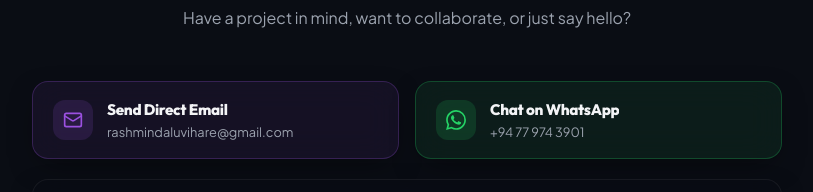
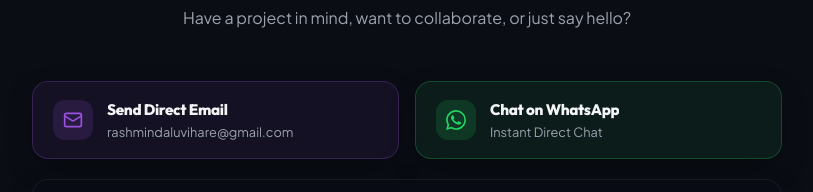
Before and after one commit to rashminda-aluvihare/My-portfolio, a React (Vite) app: page / in a window 1280 px wide. Shown: the part 8160-8352 px from the top of the page, without its empty margins (233-1046 px from the left). Built offline with nearby package versions, Linux system fonts and the light colour scheme; no server answers.

Commit message:
Fix mobile screen responsiveness for contact cards grid and hide raw phone number

```diff
--- a/src/components/Contact.jsx
+++ b/src/components/Contact.jsx
@@ -90,7 +90,7 @@ export default function Contact() {
         {/* Contact Form Container */}
         <div style={{ maxWidth: '750px', margin: '0 auto', display: 'flex', flexDirection: 'column', gap: '20px' }}>
           {/* Direct Email & WhatsApp Contact Options */}
-          <div style={{ display: 'grid', gridTemplateColumns: '1fr 1fr', gap: '16px' }} className="contact-direct-grid">
+          <div style={{ display: 'grid', gridTemplateColumns: 'repeat(auto-fit, minmax(260px, 1fr))', gap: '16px' }} className="contact-direct-grid">
             {/* Direct Email Card */}
             <a
               href="mailto:rashmindaluvihare@gmail.com"
@@ -126,6 +126,7 @@ export default function Contact() {
                   display: 'flex',
                   alignItems: 'center',
                   justifyContent: 'center',
+                  flexShrink: 0,
                 }}
               >
                 <Mail size={20} style={{ color: 'var(--accent-purple)' }} />
@@ -175,13 +176,14 @@ export default function Contact() {
                   display: 'flex',
                   alignItems: 'center',
                   justifyContent: 'center',
+                  flexShrink: 0,
                 }}
               >
                 <svg viewBox="0 0 24 24" width="20" height="20" fill="currentColor" style={{ color: '#25D366' }}><path d="M17.472 14.382c-.297-.149-1.758-.867-2.03-.967-.273-.099-.471-.148-.67.15-.197.297-.767.966-.94 1.164-.173.199-.347.223-.644.075-.297-.15-1.255-.463-2.39-1.475-.883-.788-1.48-1.761-1.653-2.059-.173-.297-.018-.458.13-.606.134-.133.298-.347.446-.521.151-.172.2-.296.3-.495.099-.198.05-.372-.025-.521-.075-.148-.669-1.611-.916-2.206-.242-.579-.487-.501-.669-.51l-.57-.01c-.198 0-.52.074-.792.372s-1.04 1.016-1.04 2.479 1.065 2.876 1.213 3.074c.149.198 2.095 3.2 5.076 4.487.709.306 1.263.489 1.694.626.712.226 1.36.194 1.872.118.571-.085 1.758-.719 2.006-1.413.248-.695.248-1.29.173-1.414-.074-.124-.272-.198-.57-.347m-5.421 7.403h-.004a9.87 9.87 0 01-5.031-1.378l-.361-.214-3.741.982.998-3.648-.235-.374a9.86 9.86 0 01-1.51-5.26c.001-5.45 4.436-9.884 9.888-9.884 2.64 0 5.122 1.03 6.988 2.898a9.825 9.825 0 012.893 6.994c-.003 5.45-4.437 9.884-9.885 9.884m8.413-18.297A11.815 11.815 0 0012.05 0C5.495 0 .16 5.335.157 11.892c0 2.096.547 4.142 1.588 5.945L.057 24l6.305-1.654a11.882 11.882 0 005.683 1.448h.005c6.554 0 11.89-5.335 11.893-11.893a11.821 11.821 0 00-3.48-8.413"/></svg>
               </div>
               <div style={{ overflow: 'hidden' }}>
                 <h4 style={{ fontSize: '0.95rem', fontWeight: 800 }}>Chat on WhatsApp</h4>
-                <p style={{ fontSize: '0.8rem', color: 'var(--text-secondary)' }}>+94 77 974 3901</p>
+                <p style={{ fontSize: '0.8rem', color: 'var(--text-secondary)' }}>Instant Direct Chat</p>
               </div>
             </a>
           </div>
--- a/src/index.css
+++ b/src/index.css
@@ -325,7 +325,7 @@ input[type="range"]::-moz-range-thumb {
   cursor: pointer;
 }
 
-/* Responsive grid rules for calculators */
+/* Responsive grid rules for calculators and contact section */
 @media (max-width: 600px) {
   .calc-inputs-grid {
     grid-template-columns: 1fr !important;
@@ -334,6 +334,9 @@ input[type="range"]::-moz-range-thumb {
   .calc-cards-grid {
     grid-template-columns: 1fr !important;
     gap: 10px !important;
+  }
+  .contact-direct-grid {
+    grid-template-columns: 1fr !important;
   }
 }
 /* Activity Photo Gallery & Lightbox Animations */
```
